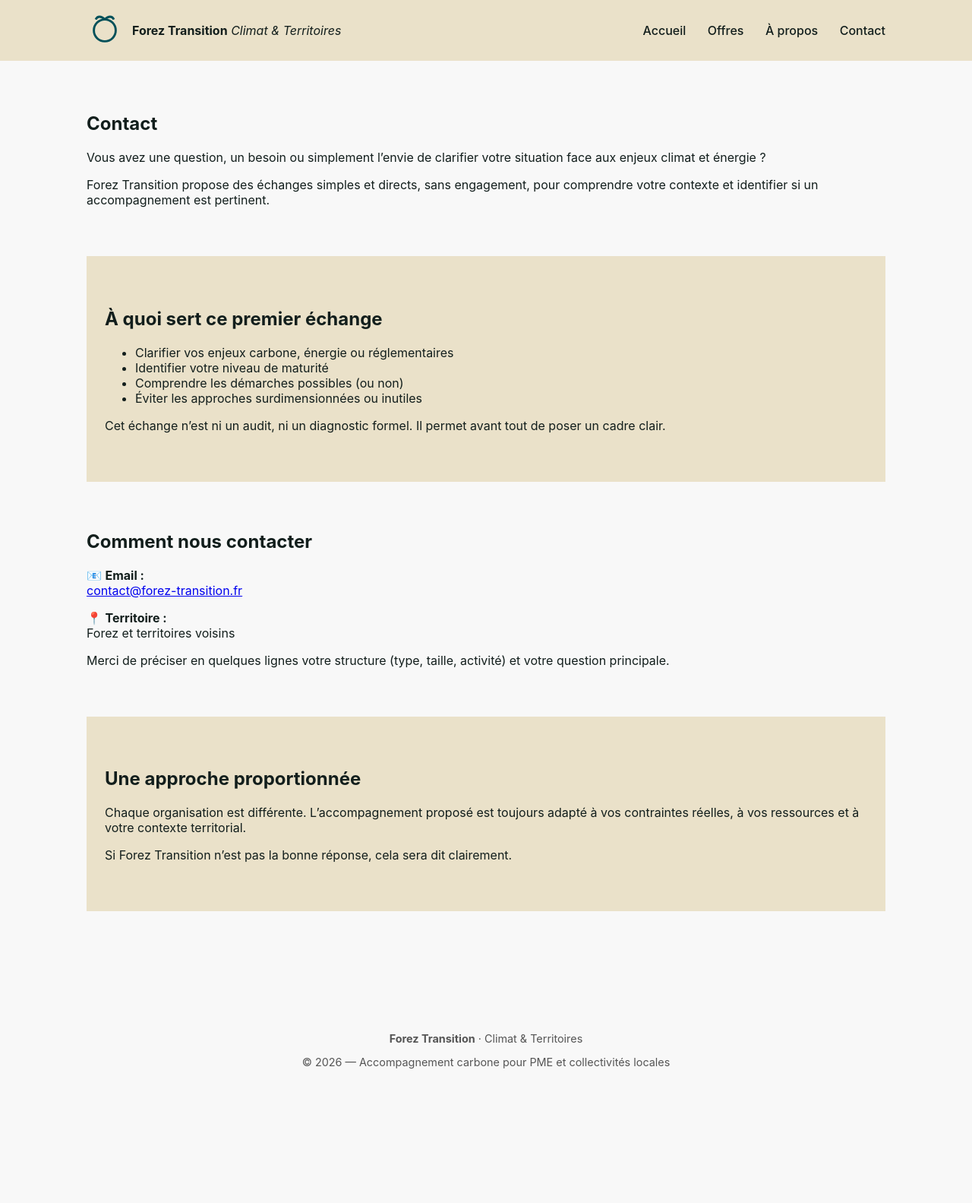
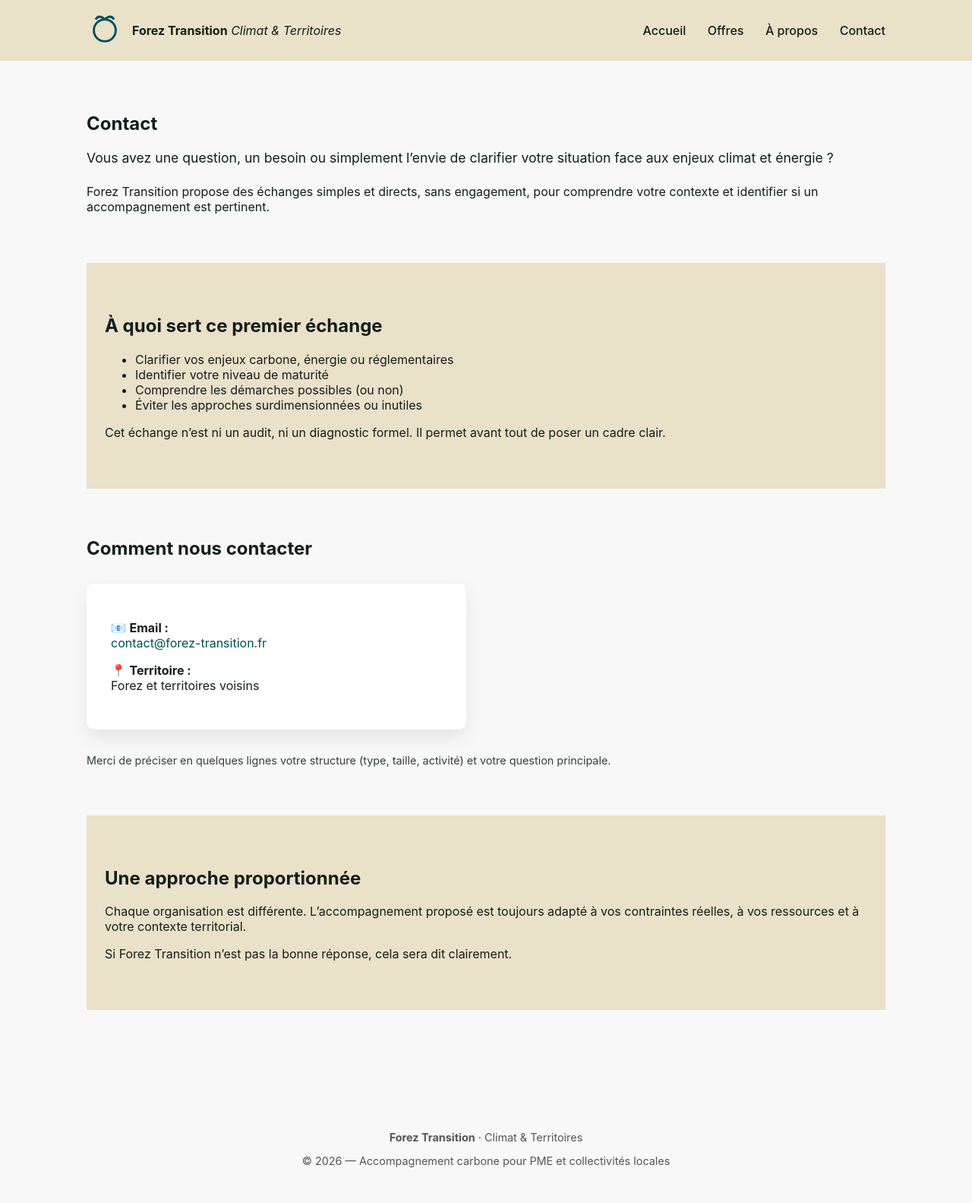
Before and after one commit to Alex-JULIEN/forez-transition, a Jekyll site: the page built from contact.md, in a window 1280 px wide. Shown: the whole page at 76% size. Built offline with Jekyll 4.4.1, drawn with Linux system fonts in a browser that asks for light colours; before the commit the page ends 1453 px from its top, so only the background shows below that.

Commit message:
Update style.css

```diff
--- a/assets/css/style.css
+++ b/assets/css/style.css
@@ -174,3 +174,28 @@ footer{text-align:center;padding:2rem;font-size:.9rem;color:#555;}
   font-weight: 500;
   text-decoration: none;
 }
+/* CONTACT */
+
+.intro-contact {
+  font-size: 1.1rem;
+  margin-bottom: 1.5rem;
+}
+
+.contact-box {
+  background: #fff;
+  padding: 2rem;
+  max-width: 500px;
+  border-radius: 10px;
+  box-shadow: 0 10px 25px rgba(0,0,0,0.08);
+  margin: 2rem 0;
+}
+
+.contact-box a {
+  color: var(--green);
+  text-decoration: none;
+}
+
+.contact-note {
+  font-size: 0.9rem;
+  opacity: 0.85;
+}
```
